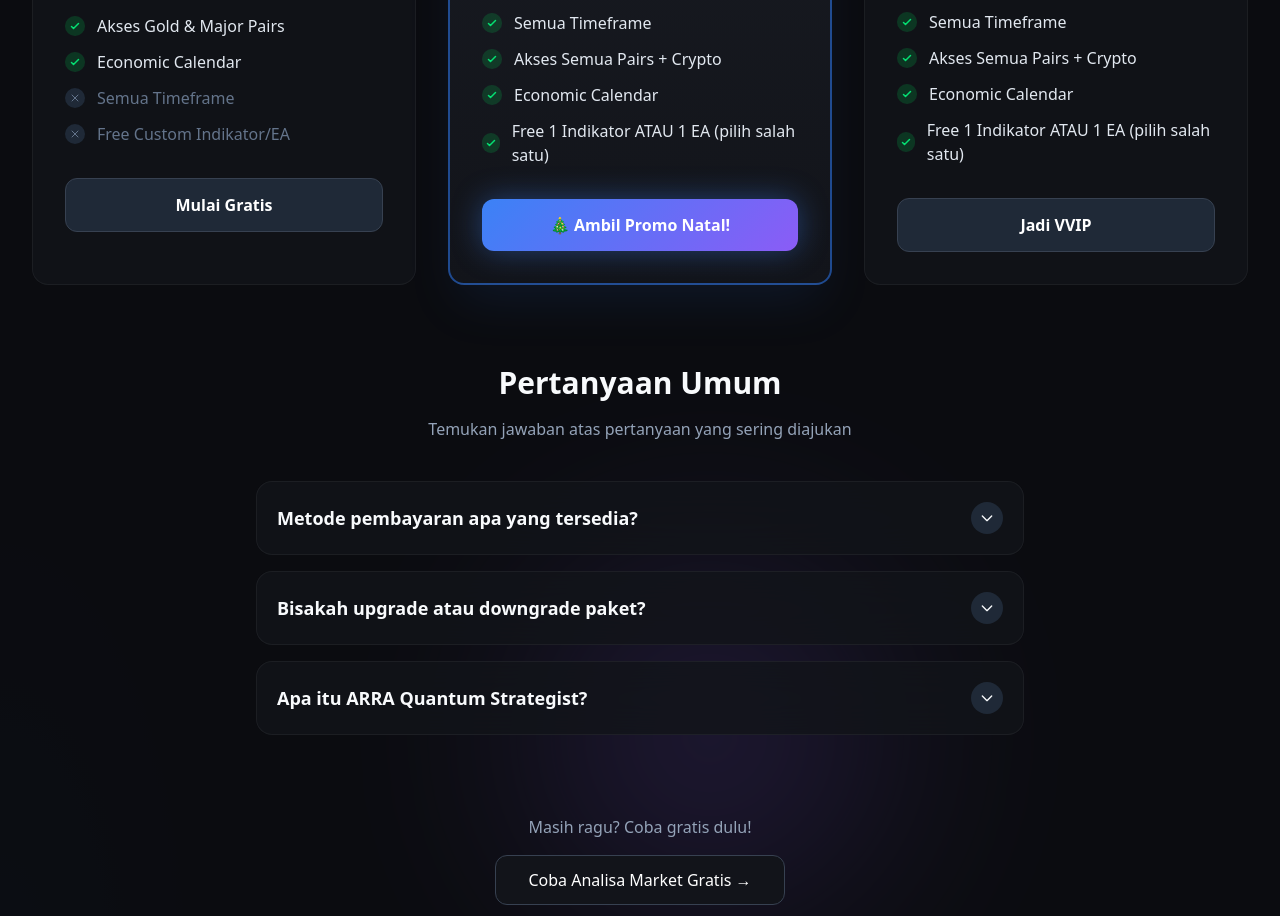
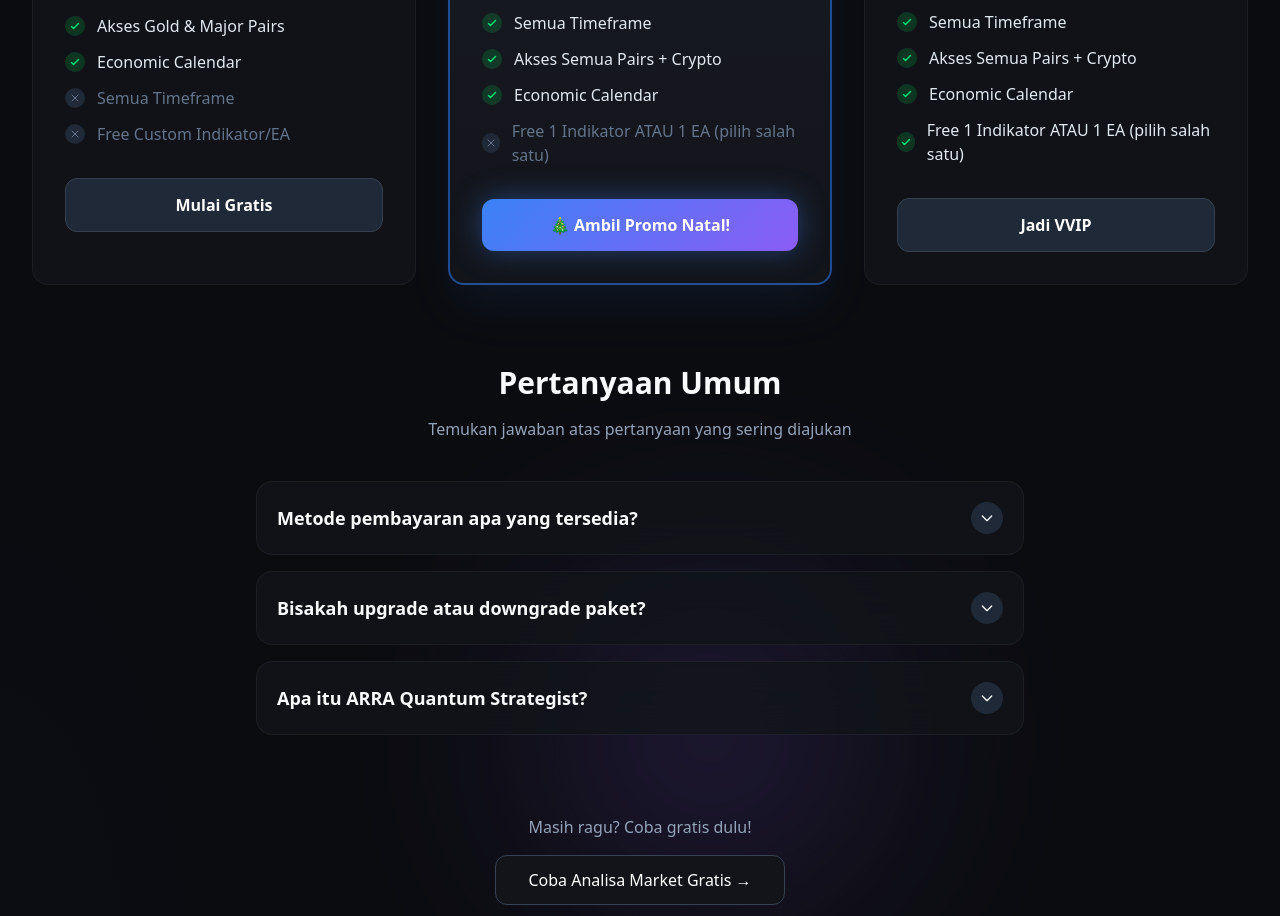
Before and after one commit to arra7trader/arra7-app, a Next.js app: page /pricing in a window 1280 px wide. Shown: the part 1045-1961 px from the top of the page. Built offline with nearby package versions, Linux system fonts and the light colour scheme; no server answers.

Commit message:
Fix PRO plan - Free Indikator/EA not included

```diff
--- a/src/app/pricing/page.tsx
+++ b/src/app/pricing/page.tsx
@@ -62,7 +62,7 @@ const PRICING_PLANS = [
             { text: 'Semua Timeframe', included: true },
             { text: 'Akses Semua Pairs + Crypto', included: true },
             { text: 'Economic Calendar', included: true },
-            { text: 'Free 1 Indikator ATAU 1 EA (pilih salah satu)', included: true },
+            { text: 'Free 1 Indikator ATAU 1 EA (pilih salah satu)', included: false },
         ],
         cta: '🎄 Ambil Promo Natal!',
         popular: true,
```
